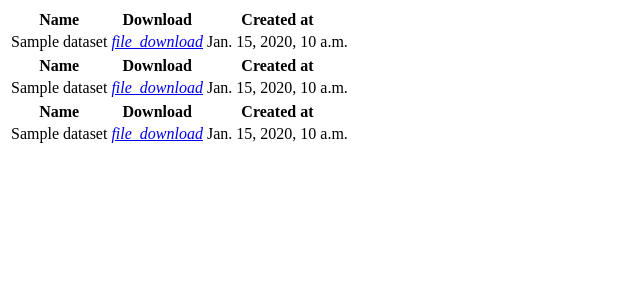
After one commit to felipempinto/webgis, a Django app: template templates/main/TEMP.html in a window 1280 px wide. The commit adds this page. Shown: the top 300 px of the page, without its empty margins (0-640 px from the left). Run offline with Django 3.2, Linux system fonts and the light colour scheme; the template is opened without the code that fills it: most values are stand-ins (such as "Sample title", 1, 10 or a date in 2020).

```diff
--- /dev/null
+++ b/templates/main/TEMP.html
@@ -0,0 +1,75 @@
+<div id="raster-tab" class="col s12">
+    {% if raster_datasets %}
+        <table  class="striped">
+          <thead>
+            <tr>
+              <th>Name</th>
+              <th>Download</th>
+              <th>Created at</th>
+            </tr>
+          </thead>
+          <tbody>
+            {% for dataset in raster_datasets %}
+              <tr>
+                <td>{{ dataset.name }}</td>
+                <td><a href="{{ dataset.file.url }}" download><i class="material-icons">file_download</i></a></td>
+                <td>{{ dataset.get_created_at }}</td>
+              </tr>
+            {% endfor %}
+          </tbody>
+        </table>
+      {% else %}
+        <p>You have no raster datasets.</p>
+      {% endif %}
+  </div>
+
+  <!-- Tab 2 content -->
+  <div id="vector-tab" class="col s12">
+    {% if vector_datasets %}
+          <table class="striped">
+            <thead>
+              <tr>
+                <th>Name</th>
+                <th>Download</th>
+                <th>Created at</th>
+              </tr>
+            </thead>
+            <tbody>
+              {% for dataset in vector_datasets %}
+                <tr>
+                  <td>{{ dataset.name }}</td>
+                  <td><a href="{{ dataset.file.url }}" download><i class="material-icons">file_download</i></a></td>
+                  <td>{{ dataset.get_created_at }}</td>
+                </tr>
+              {% endfor %}
+            </tbody>
+          </table>
+        {% else %}
+          <p>You have no vector datasets.</p>
+        {% endif %}
+  </div>
+
+  <div id="other-tab" class="col s12">
+    {% if other_datasets %}
+          <table class="striped">
+            <thead>
+              <tr>
+                <th>Name</th>
+                <th>Download</th>
+                <th>Created at</th>
+              </tr>
+            </thead>
+            <tbody>
+              {% for dataset in other_datasets %}
+                <tr>
+                  <td>{{ dataset.name }}</td>
+                  <td><a href="{{ dataset.file.url }}" download><i class="material-icons">file_download</i></a></td>
+                  <td>{{ dataset.get_created_at }}</td>
+                </tr>
+              {% endfor %}
+            </tbody>
+          </table>
+        {% else %}
+          <p>You have no vector datasets.</p>
+        {% endif %}
+  </div>
```
Also changed, not shown: main/views.py (+10 -3 lines), templates/main/download_page.html (+9 -55 lines), main/models.py (line endings or trailing spaces).
